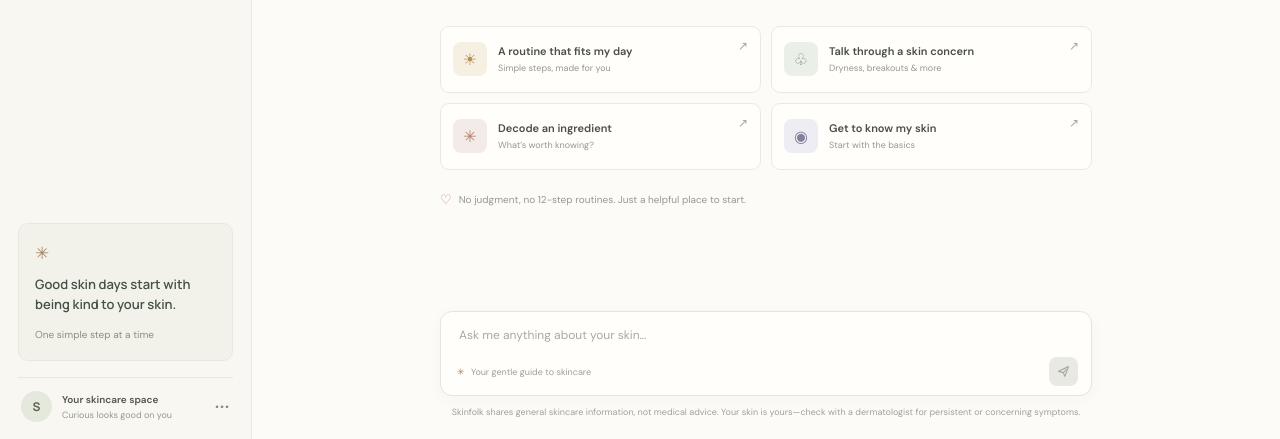
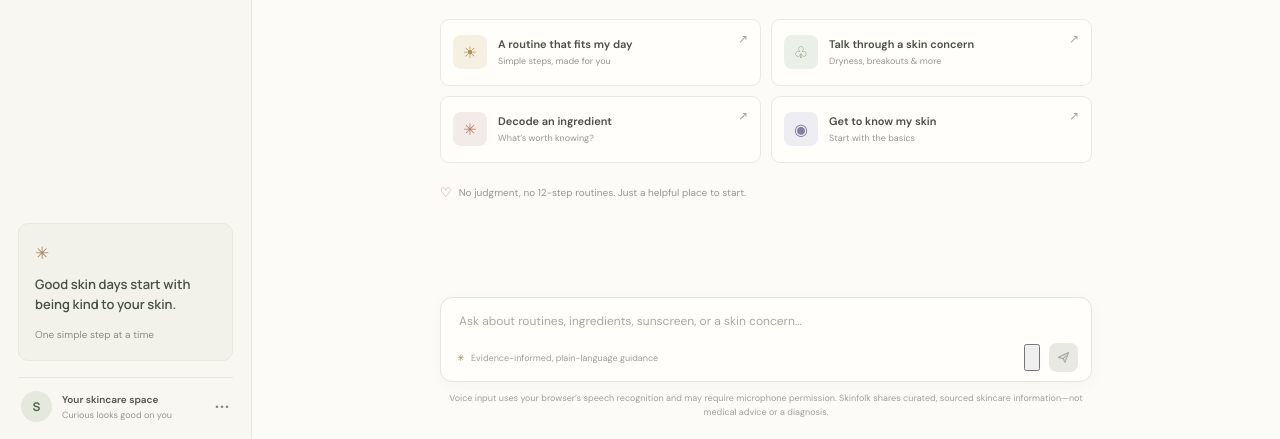
Before and after one commit to archana537878/AI-PROJECT-, a plain HTML site: page index.html in a window 1280 px wide. Shown: the part 361-800 px from the top of the page. Drawn offline with Linux system fonts and the light colour scheme.

Commit message:
Modify script source and textarea placeholder
Updated the script source and textarea placeholder in index.html.

```diff
--- a/index.html
+++ b/index.html
@@ -16,6 +16,7 @@
       rel="stylesheet"
     />
     <link rel="stylesheet" href="style.css" />
+    <script src="skin-knowledge.js" defer></script>
     <script src="script.js" defer></script>
   </head>
   <body>
@@ -103,18 +104,21 @@
         <div class="composer-wrap">
           <form class="composer" id="chat-form">
             <label class="sr-only" for="chat-input">Ask a skincare question</label>
-            <textarea id="chat-input" rows="1" placeholder="Ask me anything about your skin…" maxlength="600" required></textarea>
+            <textarea id="chat-input" rows="1" placeholder="Ask about routines, ingredients, sunscreen, or a skin concern…" maxlength="600" required></textarea>
             <div class="composer-bottom">
-              <span class="composer-hint"><span aria-hidden="true">✳</span> Your gentle guide to skincare</span>
+              <span class="composer-hint"><span aria-hidden="true">✳</span> Evidence-informed, plain-language guidance</span>
               <div class="composer-controls">
                 <span class="char-count" id="char-count" aria-live="polite"></span>
+                <button class="mic-button" id="mic-button" type="button" aria-label="Dictate message" aria-pressed="false" title="Dictate message">
+                  <svg viewBox="0 0 20 20" aria-hidden="true"><rect x="7" y="3" width="6" height="10" rx="3" /><path d="M5 10a5 5 0 0 0 10 0M10 15v3m-3 0h6" /></svg>
+                </button>
                 <button class="send-button" id="send-button" type="submit" aria-label="Send message" disabled>
                   <svg viewBox="0 0 20 20" aria-hidden="true"><path d="M3.3 9.8 16.7 3.5l-4.8 13-2.2-5-6.4-1.7Z" /><path d="m9.7 11.5 4-4" /></svg>
                 </button>
               </div>
             </div>
           </form>
-          <p class="disclaimer">Skinfolk shares general skincare information, not medical advice. Your skin is yours—check with a dermatologist for persistent or concerning symptoms.</p>
+          <p class="disclaimer">Voice input uses your browser’s speech recognition and may require microphone permission. Skinfolk shares curated, sourced skincare information—not medical advice or a diagnosis.</p>
         </div>
       </section>
     </main>
```
